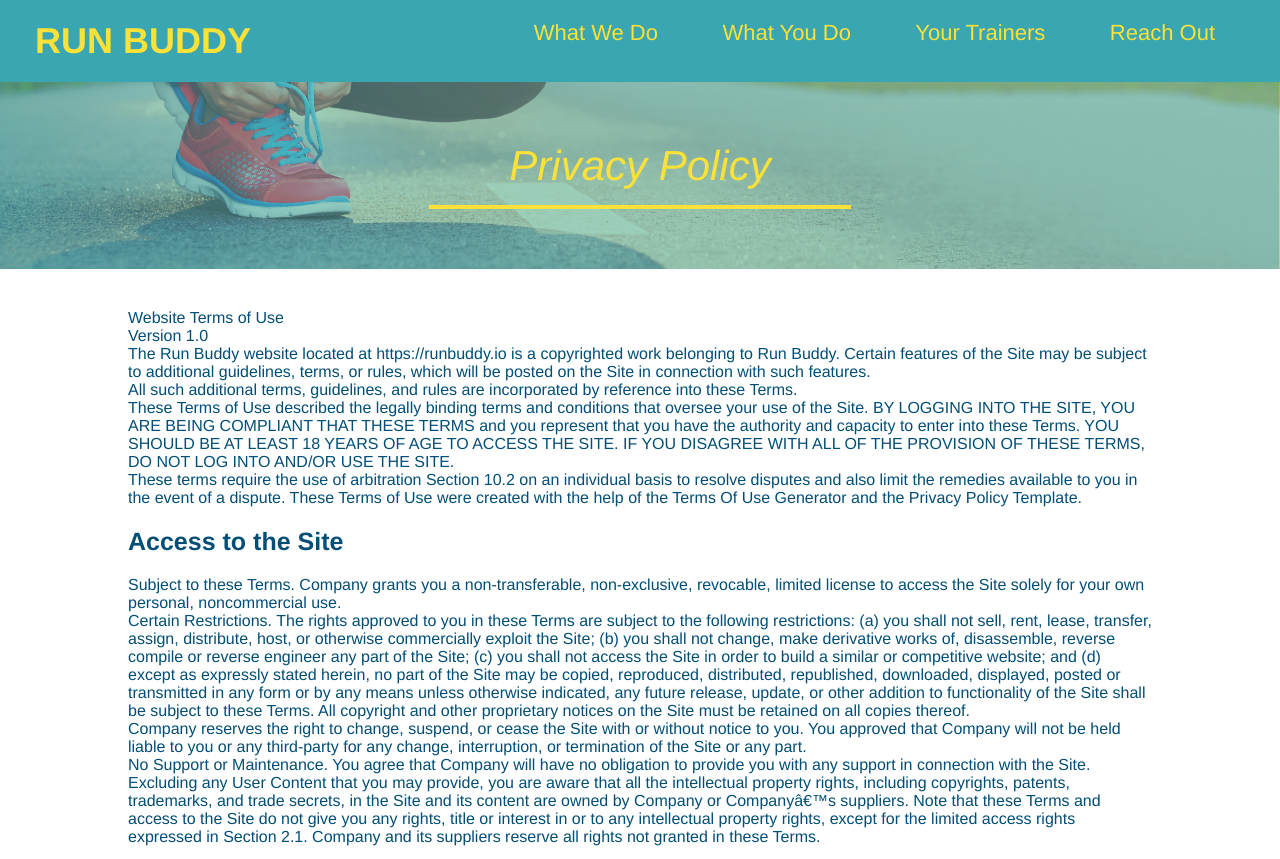
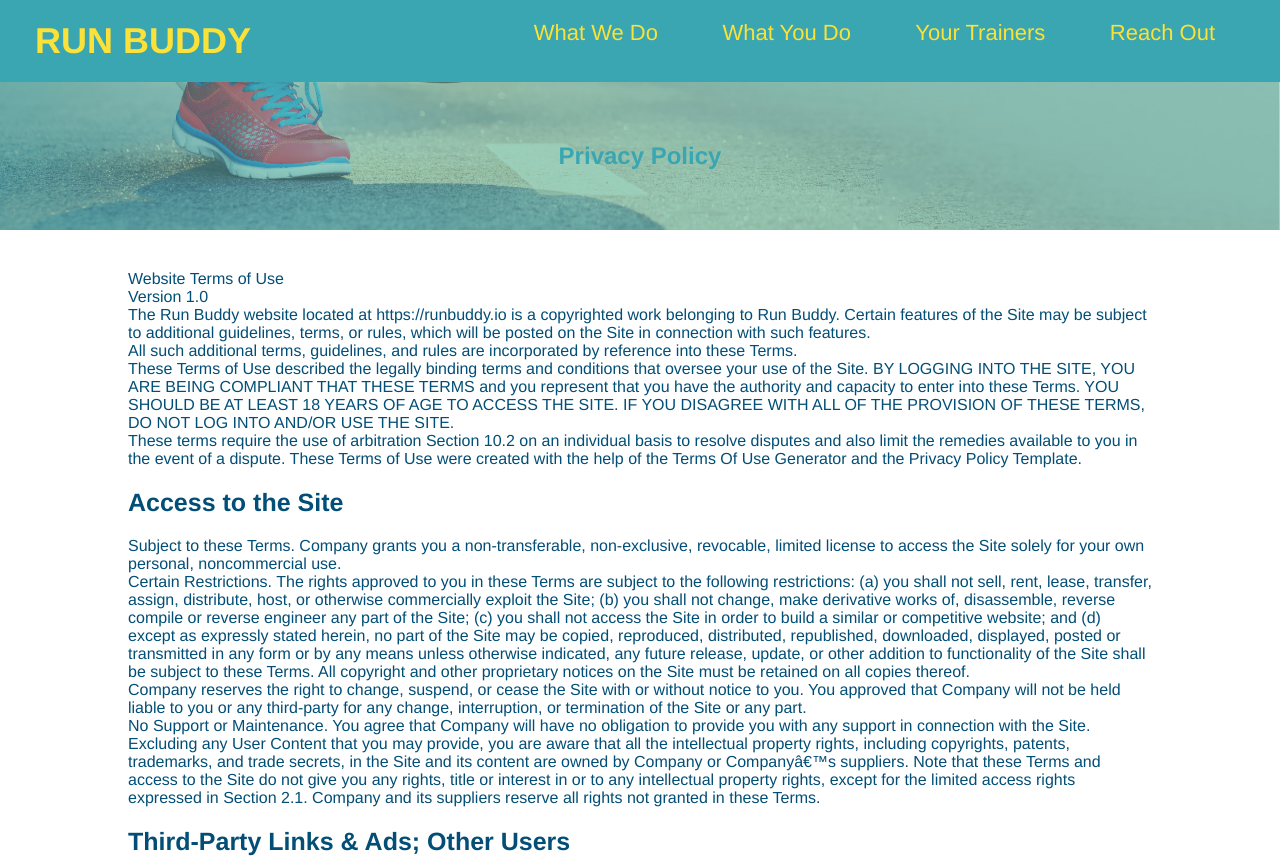
Before and after one commit to Krushtons/run-buddy, a plain HTML site: page privacy-policy.html in a window 1280 px wide. Shown: the top 859 px of the page. Drawn offline with Linux system fonts and the light colour scheme.

Commit message:
fixed hero format

```diff
--- a/assets/css/Style.css
+++ b/assets/css/Style.css
@@ -75,7 +75,7 @@ section {
 /* Hero Style Start */
 .hero {
     background-image: url("../images/hero-bg.jpg");
-    height: 600px;
+    height: 900px;
     background-size: cover;
     background-position: center;
     position: relative;
@@ -268,38 +268,3 @@ section {
     color: #fce138;
 }
 /*reach out styles end*/
-
-
-.page-title {
-    color: #fce138;
-    display: inline-block;
-    border-bottom: 4px solid #fce138;
-    padding: 0 80px 15px 80px;
-    font-weight: normal;
-    font-size: 42px;
-    font-style: italic;
-}
-
-.hero {
-    background-position: bottom;
-    height: auto;
-    text-align: center;
-    margin-bottom: 40px;
-}
-
-.secondary-content {
-    width: 80%;
-    margin: auto;
-    color: #024e76;
-}
-
-.secondary-content h3 {
-    font-size: 25px;
-    margin: 20px 0 20px 0;
-}
-
-.secondary-conent p {
-    font-size: 16px;
-    line-height: 1.5;
-    margin: 20px 0 20px 0;
-}
--- a/assets/css/secondary-styles.css
+++ b/assets/css/secondary-styles.css
@@ -1,7 +1,27 @@
+
 .hero {
     background-position: bottom;
     height: auto;
     text-align: center;
+    margin-bottom: 40px;
+}
+
+.secondary-content {
+    width: 80%;
+    margin: auto;
+    color: #024e76;
+}
+
+.secondary-content h3 {
+    font-size: 25px;
+    margin: 20px 0 20px 0;
+}
+
+.secondary-conent p {
+    font-size: 16px;
+    line-height: 1.5;
+    margin: 20px 0 20px 0;
+}
     margin-bottom: 40px;
 }
 
```
